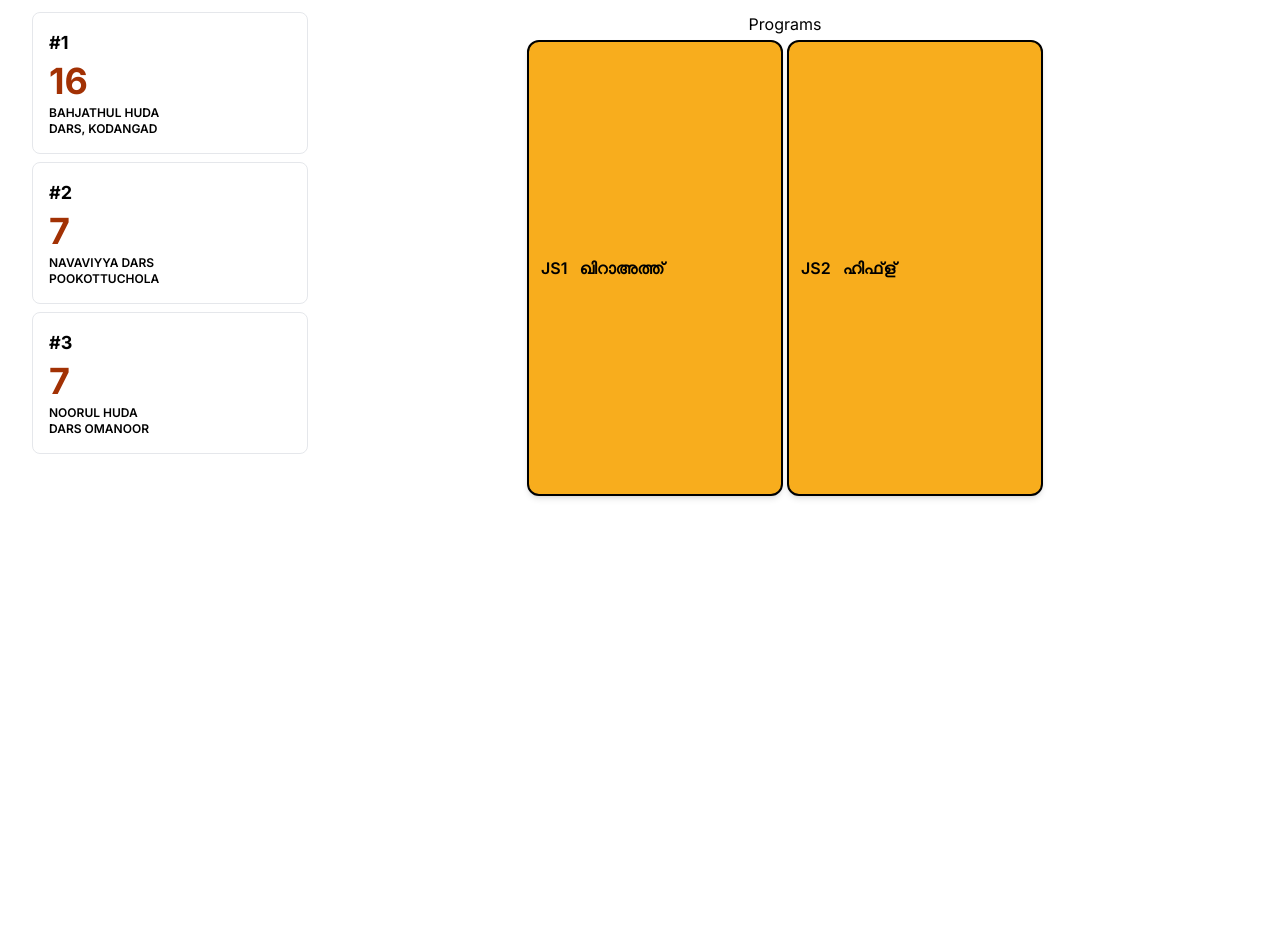
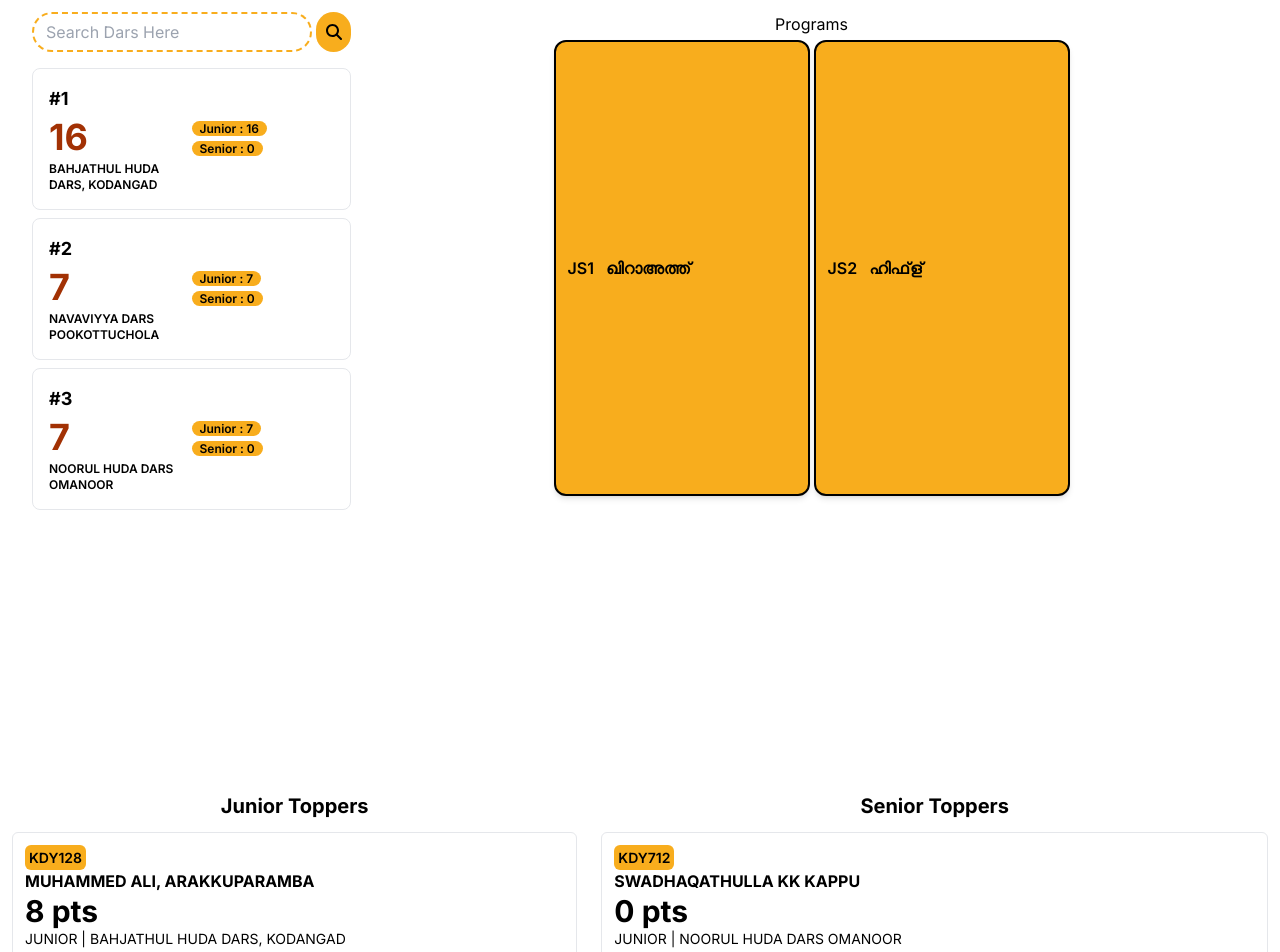
Before and after one commit to shafeeqn/JJFGRANDFINALE, a Next.js app: page /result in a window 1280 px wide. Shown: the part 40-992 px from the top of the page. Before the commit the page ends 800 px from the top, so only its background shows below. Built offline with nearby package versions, Linux system fonts and the light colour scheme.

Commit message:
Add program and candidate data to profile page, and implement top candidate functionality in result page

```diff
--- /dev/null
+++ b/src/app/judge/[code]/page.tsx
@@ -0,0 +1,32 @@
+import React from 'react'
+import programsData from "@/data/programs.json"
+import candidatesData from "@/data/candidates.json"
+import cp from "@/data/cp.json"
+import PrgList from '@/components/programs/PrgList'
+
+const page = ({ params }: { params: { code: string } }) => {
+    const code = params.code
+
+    const program = programsData.find((prg)=> prg.code == code)
+
+    const programWithCandidates = cp.filter((cnd)=> cnd.prg == code).map((cnd)=>{
+
+      return {
+        ...cnd,
+        ...candidatesData.find((c)=> c.chest == cnd.code)
+      }
+    })
+
+    const cpWithProgram = {
+      ...program,
+      candidates : programWithCandidates
+    }
+
+  return (
+    <div>
+      <PrgList program={cpWithProgram}/>
+    </div>
+  )
+}
+
+export default page
--- a/src/app/profile/[nom]/page.tsx
+++ b/src/app/profile/[nom]/page.tsx
@@ -1,8 +1,31 @@
 import React from 'react'
+import programsData from "@/data/programs.json"
+import candidatesData from "@/data/candidates.json"
+import cp from "@/data/cp.json"
+import PrgList from '@/components/programs/PrgList'
 
-const page = () => {
+const page = ({ params }: { params: { nom: string } }) => {
+    const nom = params.nom
+
+    const candidate = candidatesData.find((cnd)=> cnd.chest == nom)
+
+    const programWithCandidates = cp.filter((cnd)=> cnd.code == nom).map((cnd)=>{
+
+      return {
+        ...cnd,
+        ...programsData.find((c)=> c.code == cnd.prg)
+      }
+    })
+
+    const cpWithProgram = {
+      ...candidate,
+      programs : programWithCandidates
+    }
+
   return (
-    <div>page</div>
+    <div>
+      {/* <PrgList program={cpWithProgram}/> */}
+    </div>
   )
 }
 
--- /dev/null
+++ b/src/app/programs/[code]/page.tsx
@@ -0,0 +1,32 @@
+import React from 'react'
+import programsData from "@/data/programs.json"
+import candidatesData from "@/data/candidates.json"
+import cp from "@/data/cp.json"
+import PrgList from '@/components/programs/PrgList'
+
+const page = ({ params }: { params: { code: string } }) => {
+    const code = params.code
+
+    const program = programsData.find((prg)=> prg.code == code)
+
+    const programWithCandidates = cp.filter((cnd)=> cnd.prg == code).map((cnd)=>{
+
+      return {
+        ...cnd,
+        ...candidatesData.find((c)=> c.chest == cnd.code)
+      }
+    })
+
+    const cpWithProgram = {
+      ...program,
+      candidates : programWithCandidates
+    }
+
+  return (
+    <div>
+      <PrgList program={cpWithProgram}/>
+    </div>
+  )
+}
+
+export default page
--- a/src/app/result/page.tsx
+++ b/src/app/result/page.tsx
@@ -26,6 +26,8 @@ const page = () => {
 
   const darsWithTotalPoints = darsData.map((dars)=>{
     let totalPoints = 0;
+    let juniorPoints = 0;
+    let seniorPoints = 0;
 
     candidateWithProgram.map((prg : any)=>{
       prg.candidate.map((cnd : any)=>{
@@ -33,13 +35,20 @@ const page = () => {
           // console.log(cnd?.cp);
 
           totalPoints += cnd?.cp?.pts || 0
+          if(prg?.cat == "J"){
+            juniorPoints += cnd?.cp?.pts || 0
+          }else if(prg?.cat == "S"){
+            seniorPoints += cnd?.cp?.pts || 0
+          }
         }
       })
     })
 
     return {
       ...dars,
-      totalPoints
+      totalPoints,
+      juniorPoints,
+      seniorPoints
     }
   })
 
@@ -48,10 +57,44 @@ const page = () => {
   console.log(darsWithTotalPointsSorted[0]);
 
 
+  const topCandidates = candidatesData.map((cnd)=>{
+    let totalPoints = 0;
+    let cat = ""
+
+    cp.map((c)=>{
+      if(cnd.chest == c.code){
+        cat = c.prg.slice(0,1)
+        totalPoints += c?.pts || 0
+      }
+    }
+    )
+
+
+    return {
+      ...cnd,
+      totalPoints,
+      cat
+    }
+  }
+
+  )
+
+  const topCandidatesSorted = topCandidates.sort((a,b)=> b.totalPoints - a.totalPoints)
+
+  const top5JuniorCandidates = topCandidatesSorted.filter((cnd)=> cnd.cat == "J").slice(0,5)
+
+  const top5SeniorCandidates = topCandidatesSorted.filter((cnd)=> cnd.cat == "S").slice(0,5)
+  // console.log(topCandidatesSorted[0]);
+
+
+
+
 
   return (
     <div>
-      <Results topTeams={darsWithTotalPointsSorted} programs={candidateWithProgram}/>
+      <Results topTeams={darsWithTotalPointsSorted} programs={candidateWithProgram}
+       topJunior={top5JuniorCandidates} topSenior={top5SeniorCandidates}
+      />
     </div>
   )
 }
--- /dev/null
+++ b/src/components/programs/PrgList.tsx
@@ -0,0 +1,50 @@
+import Link from 'next/link';
+import React from 'react'
+
+interface Props {
+      program: any;
+    }
+
+const PrgList = (props:Props) => {
+  return (
+    <div className="p-20 print:p-2 lg:flex lg:flex-col lg:items-center">
+    <div className="text-center">
+      <p className="text-3xl font-bold ">Jamia Dars Fest 2023-&apos;24</p>
+      <p className="text-2xl font-bold my-2">Grand Finale</p>
+
+      <h1 className="font-bold mt-2 border-y-2 mb-4 border-black">
+       {props.program.name}  {props.program.code} ({props.program.cat == "J" ? "Junior" : "Senior"})
+      </h1>
+    </div>
+
+    <table className="m-3">
+      <thead>
+        <tr className="print:bg-black print:text-white bg-black text-white">
+          <th className="p-1">Sl No</th>
+          <th className="p-1">Code</th>
+          <th className="p-1">Name </th>
+          <th className="p-1">Dars Place</th>
+          <th className="p-1">Mark</th>
+          <th className="p-1">Grade</th>
+          <th className="p-1">Remarks</th>
+        </tr>
+      </thead>
+      <tbody>
+        {props.program?.candidates.map((v : any, i : number) => (
+          <tr key={i} className="">
+            <td className="px-1 text-center w-8 border ">{i + 1}</td>
+            <td className="px-1 text-center w-10 border">{v.code}</td>
+            <td className="px-1 w-72 border">{v.name.length > 24 ? v.name.slice(0,20) + ".." : v.name}</td>
+            <td className="px-1 w-80  border">{v.dars.length > 24 ? v.dars.slice(0,25) + ".."  : v.dars}</td>
+            <td className="px-1 w-10 border"></td>
+            <td className="px-1 w-8 border"></td>
+            <td className="px-1 w-8 border"></td>
+          </tr>
+        ))}
+      </tbody>
+    </table>
+  </div>
+  )
+}
+
+export default PrgList
--- a/src/components/result/Results.tsx
+++ b/src/components/result/Results.tsx
@@ -1,53 +1,28 @@
-import React from 'react'
+import React from "react";
+import TeamsList from "./TeamsList";
 
 interface Props {
-    topTeams: any
-    programs: any
+  topTeams: any;
+  programs: any;
+  topJunior: any;
+  topSenior: any;
 }
 
-const Results = (props:Props) => {
+const Results = (props: Props) => {
   return (
+    <>
       <div className="flex flex-col lg:flex-row w-full md:h-screen items-center p-5">
         <div className="flex flex-col h-[90vh] min-w-[300px] rounded-3xl gap-4 p-3 ">
-<div className="flex flex-col gap-2  items-center overflow-y-auto">
-            {props.topTeams?.length > 0 ? (
-              props.topTeams.map((team : any , index : number) => (
-                team.totalPoints > 0 && (<div className="flex border hover:bg-ysmoke w-full p-4 transition-colors duration-300 rounded-lg">
-                <div className="flex flex-col w-3/6 gap-1">
-                  <p className="font-bold text-lg">#{index + 1}</p>
-                  <div className="flex items-end">
-                    <span className="font-bold text-4xl text-browner">
-                      {team.totalPoints}
-                    </span>
-                  </div>
-                  <p className="font-semibold text-xs">{team.name}</p>
-                </div>
-                <div className="flex flex-col justify-center w-3/6 text-xs font-semibold whitespace-nowrap gap-1">
-                  {/* {team.categoryWisePoint.map((cw) => (
-                    <p>
-                      <span className="bg-yellow px-2 rounded-full">
-                        {cw.categoryName} : {cw.categoryPoint}
-                      </span>
-                    </p>
-                  ))} */}
-                </div>
-              </div>)
-              ))
-            ) : (
-              <div className="flex flex-col items-center justify-center h-full">
-                <p className="text-2xl font-bold ">No Results Published.</p>
-              </div>
-            )}
-          </div>
+
+        <TeamsList topTeams={props.topTeams} />
 
         </div>
-
 
         <div className="flex flex-col w-3/4 h-[90vh] overflow-y-auto p-3">
           <span className="text-center">Programs</span>
           <div className="flex flex-wrap justify-center p-1 w-full gap-1 h-2/3">
             {props.programs?.length > 0 ? (
-              props.programs?.map((program : any) => (
+              props.programs?.map((program: any) => (
                 <div
                   className="bg-yellow hover:bg-yellower transition-all duration-300 flex w-64 items-center gap-3 px-3 py-2 border-black shadow-md border-2 rounded-xl font-semibold hover:scale-[1.01] cursor-pointer"
                   //   onClick={() => {
@@ -66,12 +41,58 @@ const Results = (props:Props) => {
             )}
           </div>
         </div>
+      </div>
+      <div className="flex flex-col lg:flex-row mt-60 lg:mt-8">
+        <div>
+          <p className="font-bold text-xl text-center">Junior Toppers</p>
+          <div className="flex flex-wrap p-3 overflow-x-scroll gap-2">
+            {props.topJunior?.length > 0 ? (
+              props.topJunior.map((topper: any) => (
+                <div className="hover:bg-ysmoke p-3 border rounded-md w-full">
+                  <p className="text-sm bg-yellow inline font-semibold p-1 rounded-md">
+                    {topper.chest}
+                  </p>
+                  <p className="font-bold">{topper.name}</p>
+                  <p className="text-3xl font-bold">{topper.totalPoints} pts</p>
+                  <p className="text-sm uppercase">Junior | {topper.dars}</p>
+                </div>
+              ))
+            ) : (
+              <div className="flex flex-col items-center justify-center h-full">
+                {/* <p className="text-2xl font-bold text-primary">
+                    No Results Published.
+                  </p> */}
+              </div>
+            )}
+          </div>
+        </div>
 
+        <div>
+          <p className="font-bold text-xl text-center">Senior Toppers</p>
+          <div className="flex flex-wrap p-3 overflow-x-scroll gap-2">
+            {props.topSenior?.length > 0 ? (
+              props.topSenior.map((topper: any) => (
+                <div className="hover:bg-ysmoke p-3 border rounded-md w-full">
+                  <p className="text-sm bg-yellow inline font-semibold p-1 rounded-md">
+                    {topper.chest}
+                  </p>
+                  <p className="font-bold">{topper.name}</p>
+                  <p className="text-3xl font-bold">{topper.totalPoints} pts</p>
+                  <p className="text-sm uppercase">Junior | {topper.dars}</p>
+                </div>
+              ))
+            ) : (
+              <div className="flex flex-col items-center justify-center h-full">
+                {/* <p className="text-2xl font-bold text-primary">
+                    No Results Published.
+                  </p> */}
+              </div>
+            )}
+          </div>
+        </div>
+      </div>
+    </>
+  );
+};
 
-
-
-    </div>
-  )
-}
-
-export default Results
+export default Results;
--- /dev/null
+++ b/src/components/result/TeamsList.tsx
@@ -0,0 +1,82 @@
+"use client";
+import React from 'react'
+
+interface Props {
+    topTeams: any;
+    }
+
+function TeamsList(props: Props) {
+    const [search, setSearch] = React.useState("")
+    const [filteredTeams, setFilteredTeams] = React.useState(props.topTeams)
+  return (
+    <>
+     {/* search */}
+
+    <div className='flex gap-1 justify-center cursor-pointer w-full' >
+    <input
+              type="text"
+              className="rounded-full px-3 h-10
+               border-yellow border-dashed border-2 w-full"
+              placeholder="Search Dars Here"
+              onChange={(e) => {
+                setSearch(e.target.value)
+                setFilteredTeams(props.topTeams.filter((team: any)=> team.name.toLowerCase().includes(e.target.value.toLowerCase())))
+            }}
+              required
+            />
+        <div className="bg-yellow rounded-full w-10 h-10">
+              <svg
+                xmlns="http://www.w3.org/2000/svg"
+                height="16"
+                className="m-auto mt-3 "
+                width="16"
+                viewBox="0 0 512 512"
+              >
+                <path d="M416 208c0 45.9-14.9 88.3-40 122.7L502.6 457.4c12.5 12.5 12.5 32.8 0 45.3s-32.8 12.5-45.3 0L330.7 376c-34.4 25.2-76.8 40-122.7 40C93.1 416 0 322.9 0 208S93.1 0 208 0S416 93.1 416 208zM208 352a144 144 0 1 0 0-288 144 144 0 1 0 0 288z" />
+              </svg>
+            </div>
+    </div>
+
+
+     <div className="flex flex-col gap-2  items-center overflow-y-auto">
+            {filteredTeams?.length > 0 ? (
+              filteredTeams.map(
+                (team: any, index: number) =>
+                  team.totalPoints > 0 && (
+                    <div key={index} className="flex border hover:bg-ysmoke w-full p-4 transition-colors duration-300 rounded-lg">
+                      <div className="flex flex-col w-3/6 gap-1">
+                        <p className="font-bold text-lg">#{index + 1}</p>
+                        <div className="flex items-end">
+                          <span className="font-bold text-4xl text-browner">
+                            {team.totalPoints}
+                          </span>
+                        </div>
+                        <p className="font-semibold text-xs">{team.name}</p>
+                      </div>
+                      <div className="flex flex-col justify-center w-3/6 text-xs font-semibold whitespace-nowrap gap-1">
+                        <p>
+                          <span className="bg-yellow px-2 rounded-full">
+                            Junior : {team.juniorPoints}
+                          </span>
+                        </p>
+
+                        <p>
+                          <span className="bg-yellow px-2 rounded-full">
+                            Senior : {team.seniorPoints}
+                          </span>
+                        </p>
+                      </div>
+                    </div>
+                  )
+              )
+            ) : (
+              <div className="flex flex-col items-center justify-center h-full">
+                <p className="text-2xl font-bold ">No Results Published.</p>
+              </div>
+            )}
+          </div>
+          </>
+  )
+}
+
+export default TeamsList
```
Also changed, not shown: src/app/institutions/page.tsx (+19 -0 lines), src/components/profile/Profile.tsx (added, +11 -0 lines), src/components/programs/JdgList.tsx (added, +9 -0 lines), src/components/profile/Check.tsx (added), src/data/candidates.json. Lines whose indentation alone changed are shown as unchanged.
